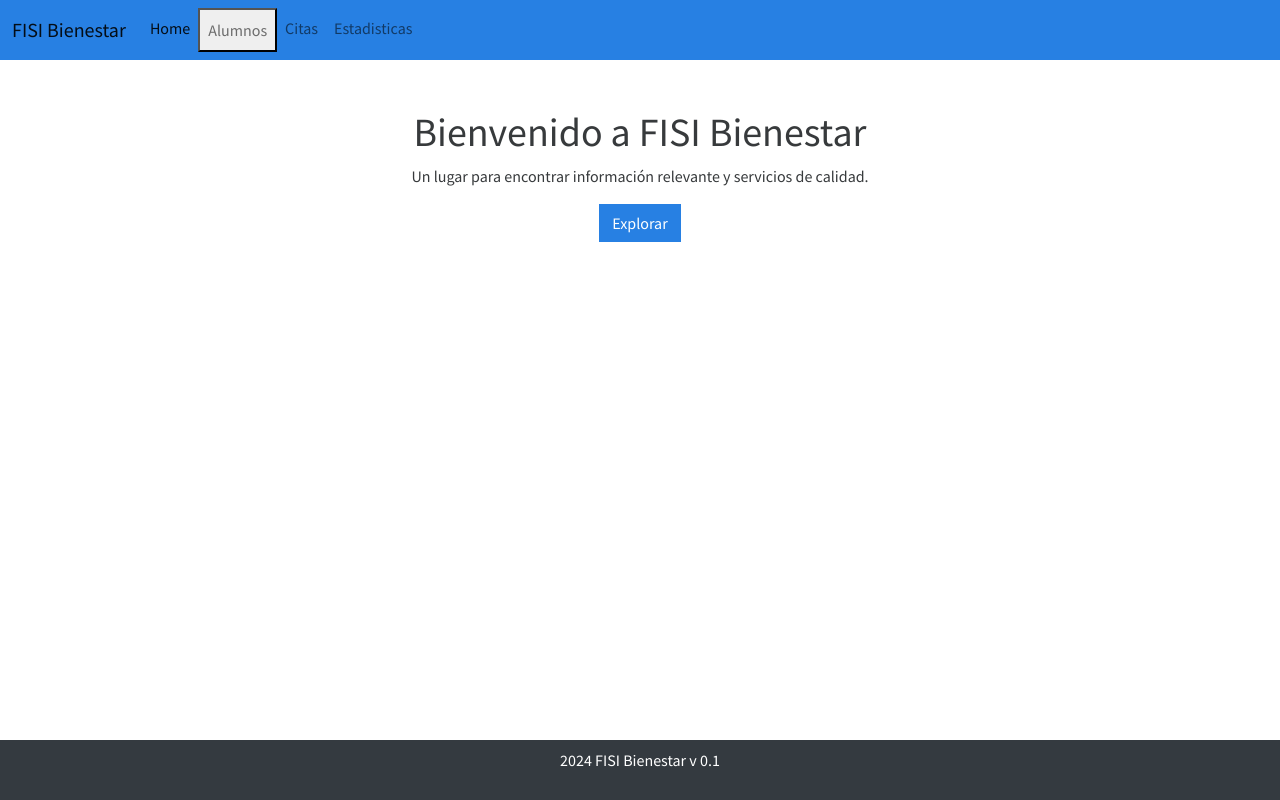
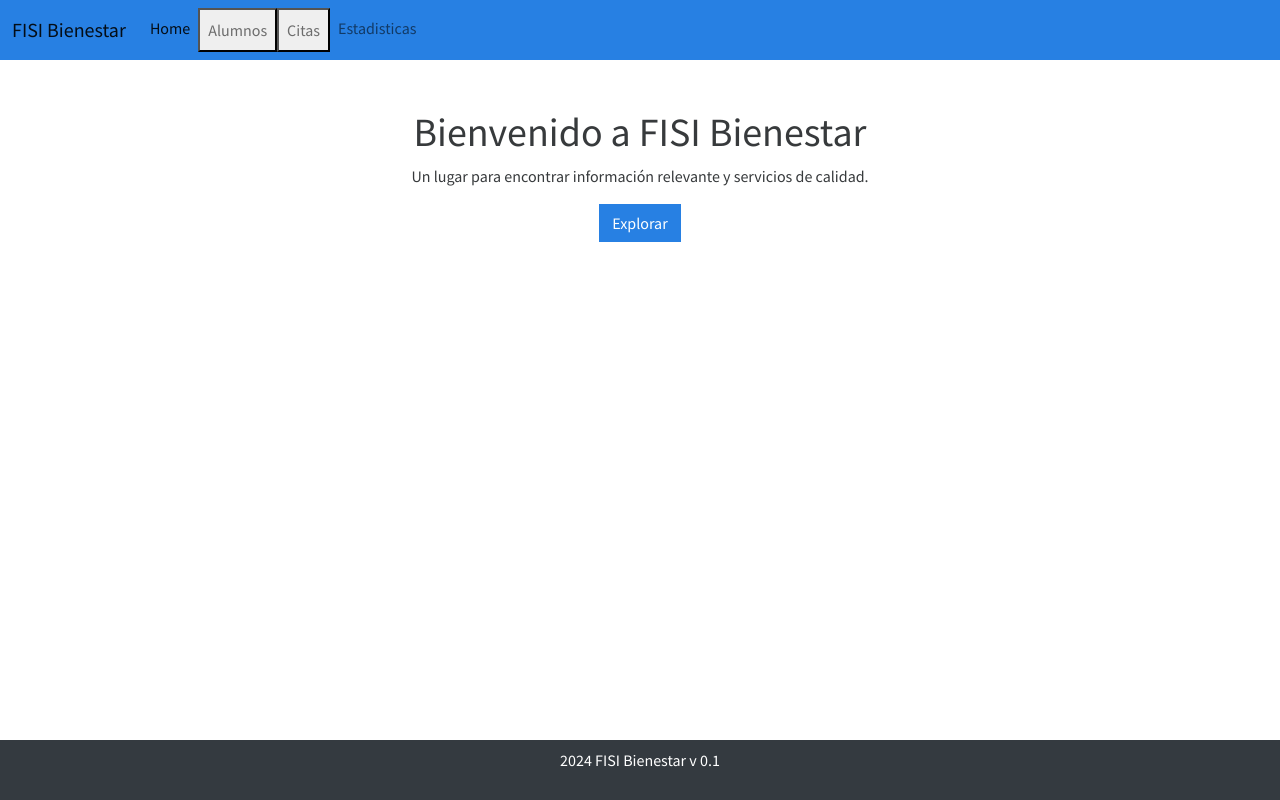
Before and after one commit to RaphaelWMR/BienestarConnect_FRONTEND, an Angular app: page / in a window 1280 px wide. Built offline with nearby package versions, Linux system fonts and the light colour scheme.

Commit message:
citas list

```diff
--- a/src/app/app-routing.module.ts
+++ b/src/app/app-routing.module.ts
@@ -5,6 +5,7 @@ import { RouterModule, Routes } from '@angular/router';
 import { ListAlumnosComponent } from './components/alumno/list-alumnos/list-alumnos.component';
 import { AddEditAlumnoComponent } from './components/alumno/add-edit-alumno/add-edit-alumno.component';
 import { HomeComponent } from './components/pages/home/home.component';
+import { ListCitasComponent } from './components/cita/list-citas/list-citas.component';
 
 const routes: Routes = [
   // Home
@@ -14,7 +15,10 @@ const routes: Routes = [
   { path: 'alumnos', component: ListAlumnosComponent },
   { path: 'alumnos/add', component: AddEditAlumnoComponent },
   { path: 'alumnos/edit/:id', component: AddEditAlumnoComponent },
-
+  // Citas
+  { path: 'citas', component: ListCitasComponent },
+  { path: 'citas/add', component: ListCitasComponent },
+  { path: 'citas/edit/:id', component: ListCitasComponent },
   // Pages
   { path: '**', redirectTo: '', pathMatch: 'full' },
 ];
--- a/src/app/app.module.ts
+++ b/src/app/app.module.ts
@@ -14,6 +14,7 @@ import { AddEditAlumnoComponent } from './components/alumno/add-edit-alumno/add-
 import { ListAlumnosComponent } from './components/alumno/list-alumnos/list-alumnos.component';
 import { ProgressBarComponent } from './shared/progress-bar/progress-bar.component';
 import { HomeComponent } from './components/pages/home/home.component';
+import { ListCitasComponent } from './components/cita/list-citas/list-citas.component';
 
 
 
@@ -22,7 +23,8 @@ import { HomeComponent } from './components/pages/home/home.component';
   declarations: [
     AppComponent,
     ProgressBarComponent,
-    HomeComponent
+    HomeComponent,
+    ListCitasComponent
   ],
   imports: [
     ListAlumnosComponent,
--- /dev/null
+++ b/src/app/components/cita/list-citas/list-citas.component.html
@@ -0,0 +1 @@
+<p>list-citas works!</p>
--- a/src/app/components/navbar/navbar.component.html
+++ b/src/app/components/navbar/navbar.component.html
@@ -17,7 +17,7 @@
                     <button class="nav-link" (click)="showAlumnos()">Alumnos</button>
                 </li>
                 <li class="nav-item">
-                    <a class="nav-link" href="#">Citas</a>
+                    <button class="nav-link" (click)="showCitas()">Citas</button>
                 </li>
                 <li class="nav-item">
                     <a class="nav-link" href="#">Estadisticas</a>
--- a/src/app/components/navbar/navbar.component.ts
+++ b/src/app/components/navbar/navbar.component.ts
@@ -28,4 +28,8 @@ export class NavbarComponent {
   showAlumnos() {
     this.router.navigate(['/alumnos']);
   }
+
+  showCitas() {
+    this.router.navigate(['/citas']);
+  }
 }
```
Also changed, not shown: src/app/components/cita/list-citas/list-citas.component.ts (added, +10 -0 lines), src/app/components/cita/list-citas/list-citas.component.css (added), 1 other file (tests, documents, lock files or other folders).
